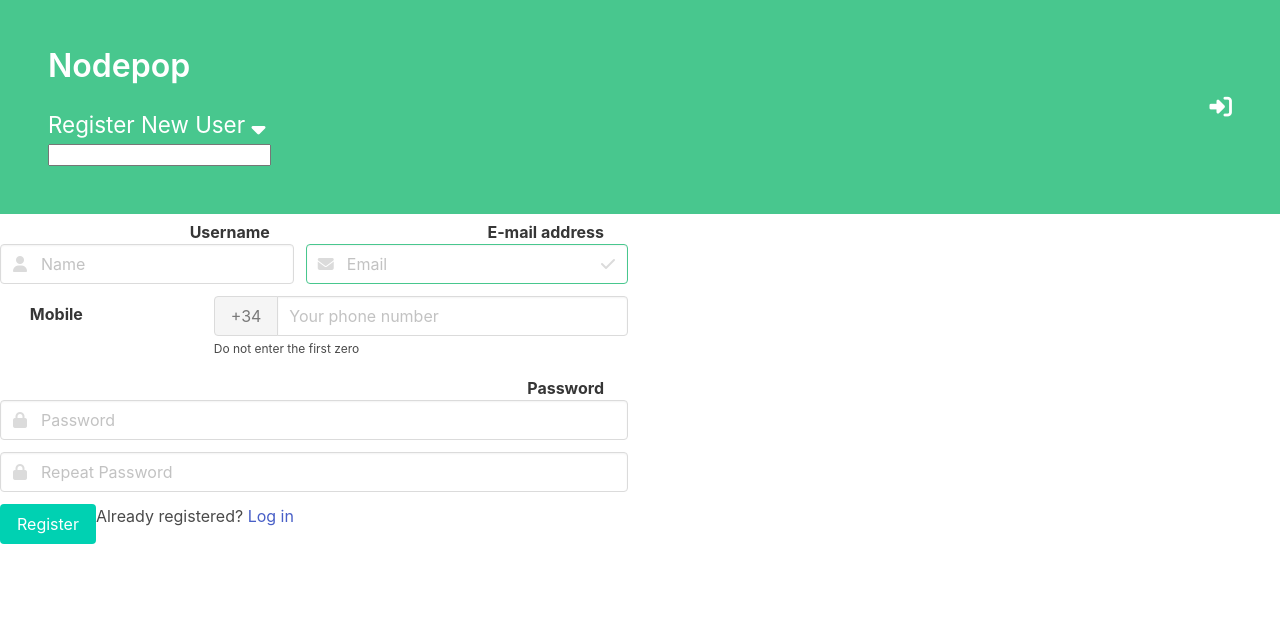
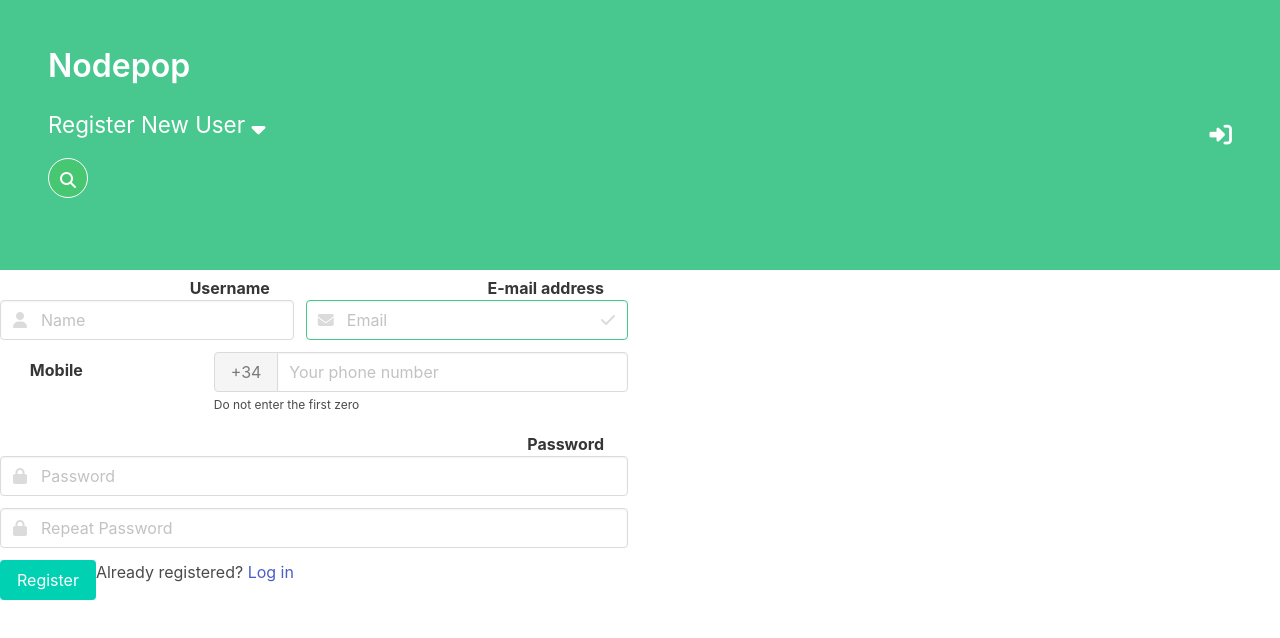
Before and after one commit to jcmpes/nodepop, a plain HTML site: page register.html in a window 1280 px wide. Drawn offline with nearby package versions, Linux system fonts and the light colour scheme.

Commit message:
feat: Added searchView and search style

```diff
--- a/css/style.css
+++ b/css/style.css
@@ -16,8 +16,6 @@
   white-space: nowrap;
 
 }
-
-
 
 .card > .card-content time {
     color: grey;
@@ -68,3 +66,58 @@ figure.image.list {
   border: 5px solid transparent;
   box-shadow: 0 0 0 1px rgb(211, 211, 211)
 }
+
+/*
+* No results
+*/
+
+.main > .no-results-icon {
+  font-size: 8rem;
+  text-align: center;
+}
+
+.main > .no-results-header {
+  font-size: 3rem;
+  text-align: center;
+}
+
+.main > .no-results-text {
+  font-size: 2rem;
+  text-align: center;
+}
+
+/*
+* Search field
+*/
+
+.search-element {
+  margin-top: 1rem;
+}
+
+.search-element > .search-form > #search-icon {
+  position: relative;
+  top: -30px;
+  left: 12px;
+  cursor: pointer;
+}
+
+.search-element > .search-form > #search-field {
+  background-color: #48c773;
+  border: 1px solid white;
+  border-radius: 1.5rem;
+  height: 2.5rem;
+  width: 2.5rem;
+  color: white;
+  padding-left: 1rem;
+  transition: all ease .3s;
+  color: rgba(0, 0, 0, 0)
+}
+
+.search-element > .search-form > #search-field:focus {
+  width: 190px;
+  color: rgba(255, 255, 255, 1)
+}
+
+.search-element > .search-form > #search-field:focus ~ #search-icon {
+  left: 160px;
+}
--- a/js/controllers/PostListController.js
+++ b/js/controllers/PostListController.js
@@ -36,9 +36,9 @@ export default class PostListController extends BaseController{
         })
         this.subscribe(this.topics.NOT_FOUND, () => {
             this.element.innerHTML = `
-                <div class='no-results'>🧠</div>
-                <h1>Sin resultados</h1>
-                <p>Nos hemos estrujado los sesos pero no tenemos los que buscas</p>
+                <div class='no-results-icon'>🧠</div>
+                <h1 class='no-results-header'>Sin resultados</h1>
+                <p class='no-results-text'>Nos hemos estrujado los sesos pero no tenemos los que buscas</p>
             `;
         })
 
--- a/js/controllers/SearchController.js
+++ b/js/controllers/SearchController.js
@@ -1,16 +1,22 @@
 import BaseController from "./BaseController.js";
-
+import { searchView } from "../views/searchView.js"
 
 export default class SearchController extends BaseController {
     constructor(element) {
         super(element)
 
-        this.element.innerHTML = '<form class="search-form"><input type="text" name="query"></input></form>';
+        this.element.innerHTML = searchView();
 
         const form = this.element.querySelector('.search-form');
         form.addEventListener('submit', (event) => {
             event.preventDefault();
             this.publish(this.topics.SEARCH, { query: form.elements.query.value, mode:this.mode })
+        });
+
+        const searchIcon = this.element.querySelector('#search-icon');
+        const searchField = this.element.querySelector('#search-field')
+        searchIcon.addEventListener('click', () => {
+            searchField.focus();
         })
     }
 
--- /dev/null
+++ b/js/views/searchView.js
@@ -0,0 +1,13 @@
+export const searchView = () => {
+    return `
+        <div class="search-element">
+            <form class="search-form">
+                <input type="text" id="search-field" name="query">
+                <div id="search-icon">
+                    <i class="fas fa-search"></i>
+                </div>
+            </form>
+
+        </div>
+    `
+}
```
